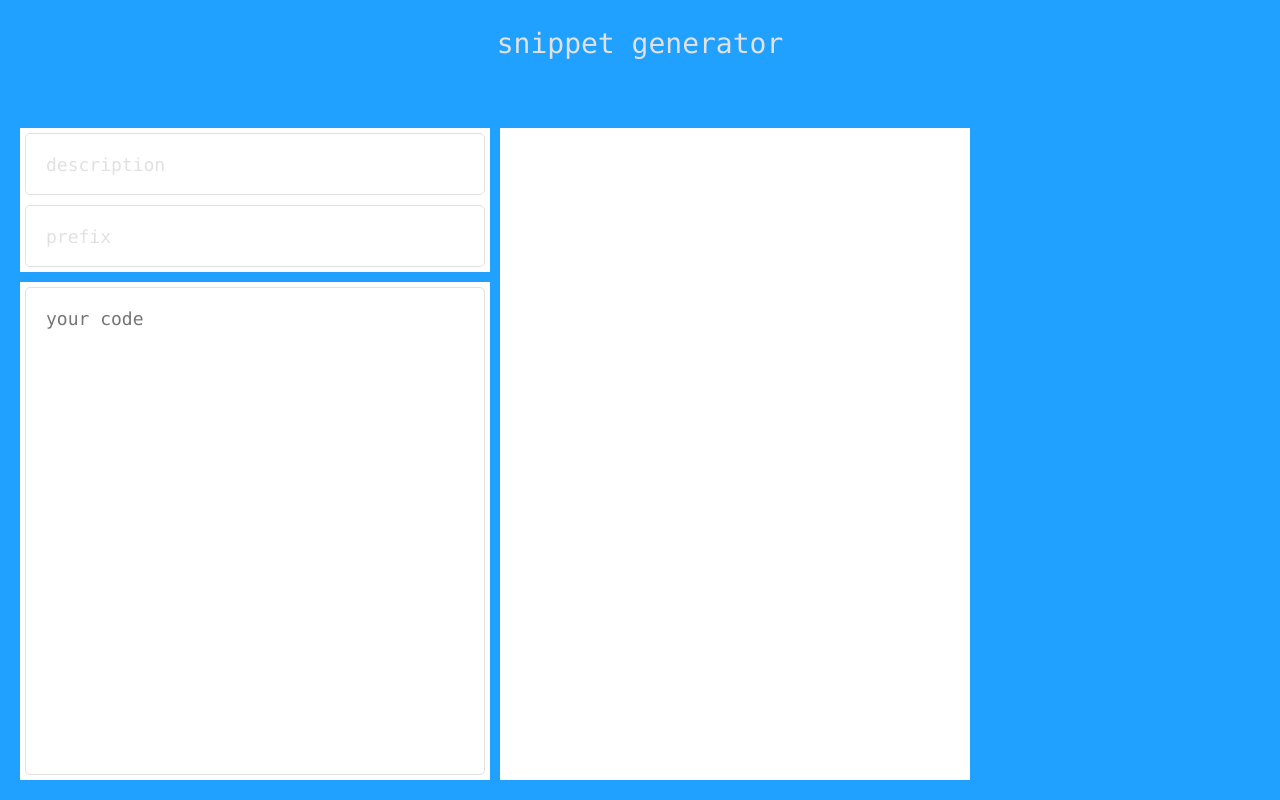
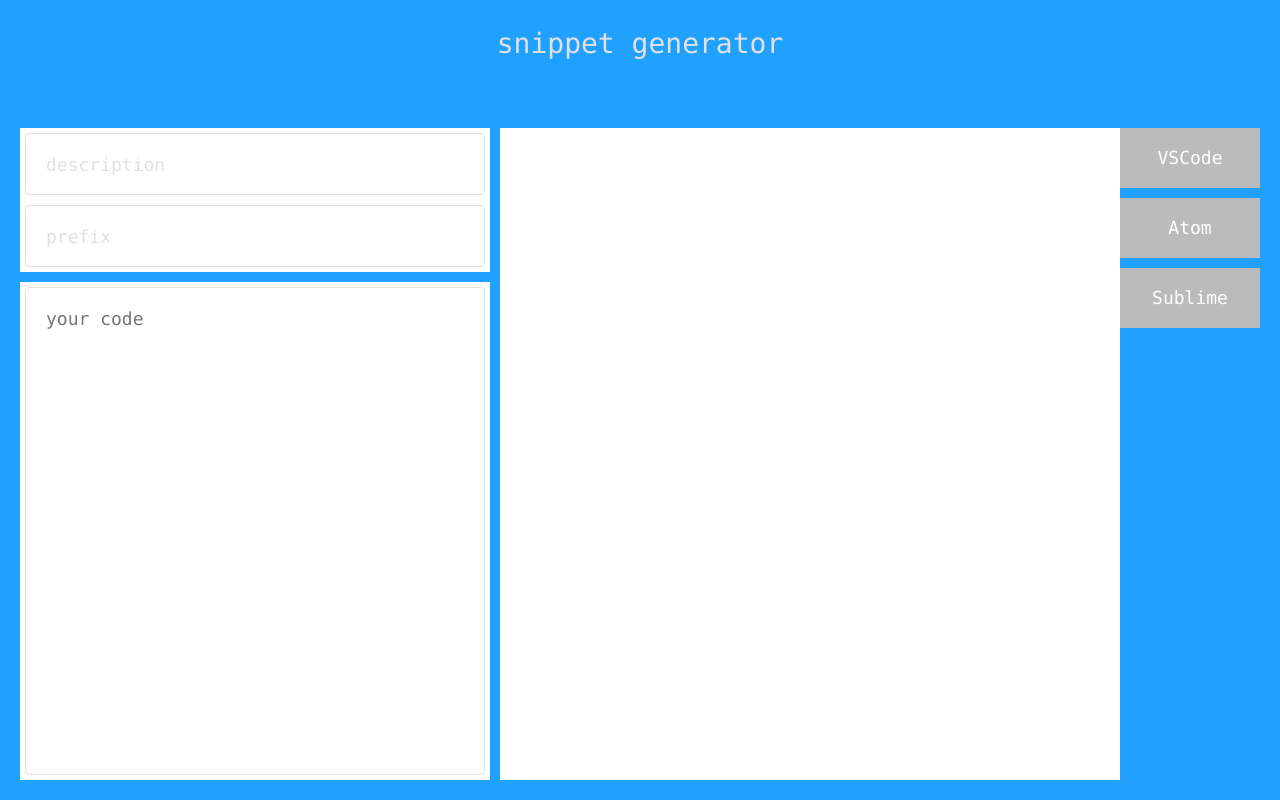
Before and after one commit to iammvp/snippet-generator, a Vue app: page / in a window 1280 px wide. Built offline with nearby package versions, Linux system fonts and the light colour scheme.

Commit message:
html->done!

```diff
--- /dev/null
+++ b/src/components/Ide.vue
@@ -0,0 +1,43 @@
+<template>
+    <p class="ide-name">
+        {{name}}</p>
+</template>
+
+<script>
+export default {
+    name: 'ide',
+    props: {
+        name: {
+            type: String,
+            required: true
+        }
+    },
+    data() {
+        return {
+
+        }
+    }
+}
+</script>
+
+<style lang="scss" scoped>
+@import '../style/color.scss';
+.ide-name {
+    height: 60px;
+    line-height: 60px;
+    width: 140px;
+    color: #fff;
+    font-size: 18px;
+    text-align: center;
+    background: #bbb;
+    cursor: pointer;
+    margin-bottom: 10px;
+    &:last-child {
+        margin-bottom: 0px;
+    }
+    &.ide-name--active {
+        color: $theme_color;
+        background-color: #fff;
+    }
+}
+</style>
--- a/src/components/IdeType.vue
+++ b/src/components/IdeType.vue
@@ -1,12 +1,18 @@
 <template>
     <div class="ide-type">
-
+        <ide name="VSCode"></ide>
+        <ide name="Atom"></ide>
+        <ide name="Sublime"></ide>
     </div>
 </template>
 
 <script>
+import Ide from './Ide.vue';
 export default {
     name: 'ide-type',
+    components: {
+        'ide': Ide
+    },
     data () {
         return {
 
@@ -16,7 +22,5 @@ export default {
 </script>
 
 <style lang="scss" scoped>
-.ide-type{
-    flex: 0.382;
-}
+
 </style>
--- a/src/components/Snippet.vue
+++ b/src/components/Snippet.vue
@@ -17,7 +17,7 @@ export default {
 
 <style lang="scss" scoped>
 .snippet{
-    flex: 0.618;
+    flex: 1;
     background-color: #fff;
 }
 </style>
```
